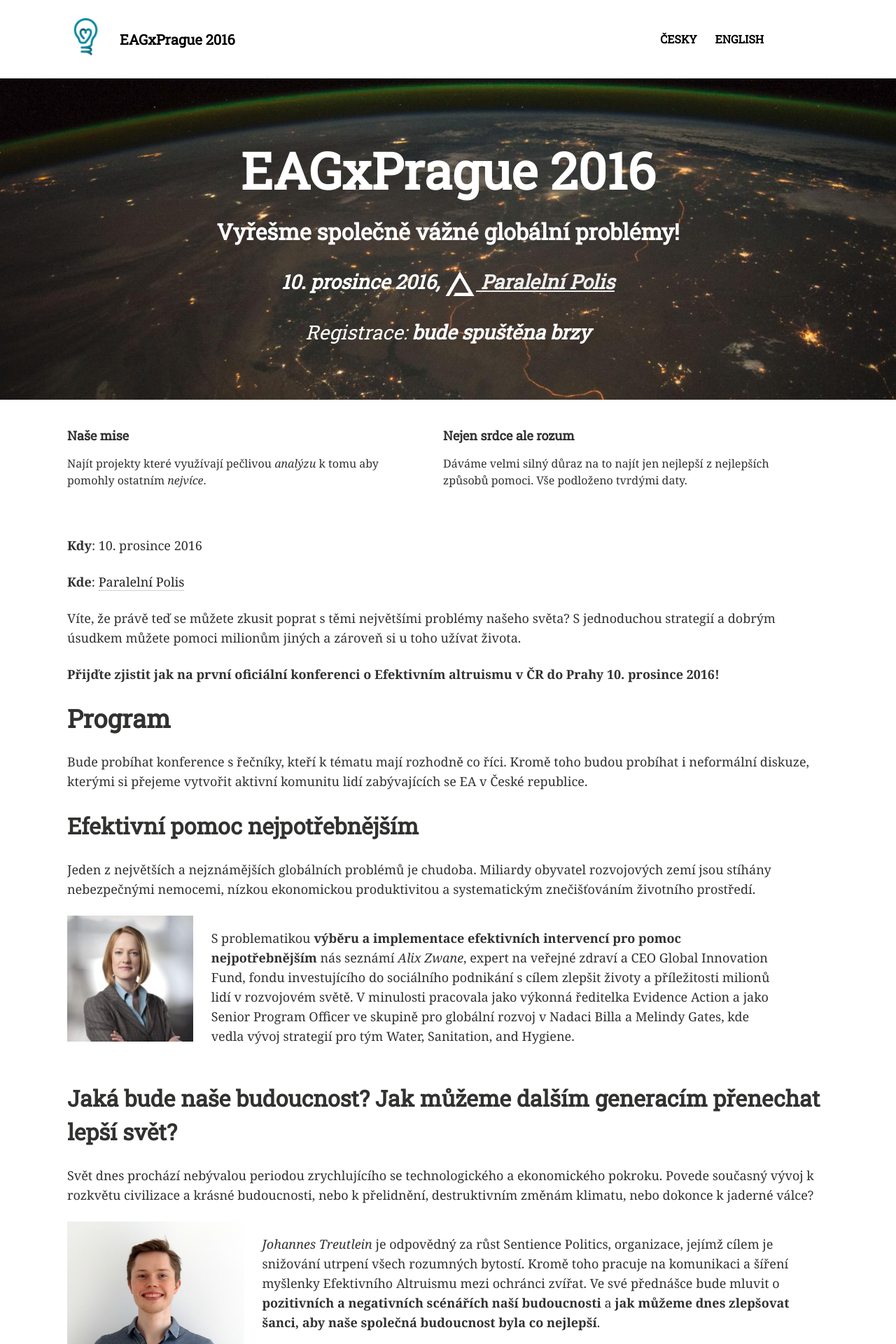
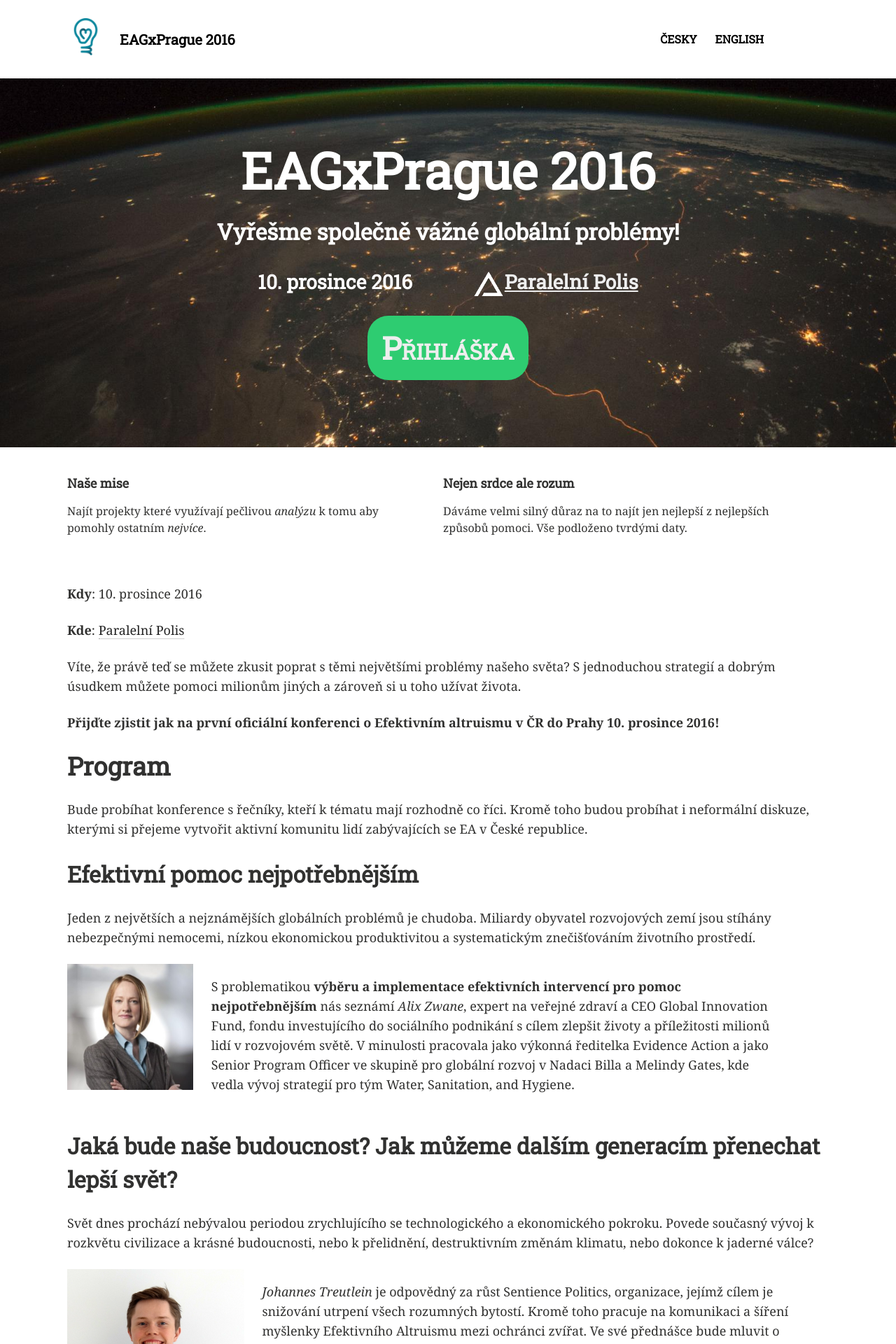
Before and after one commit to ea-czech-republic/eagxprague.org, a Jekyll site: the page built from index.md, in a window 1280 px wide. Shown: the top 1920 px of the page at 70% size. Built offline with Jekyll 4.4.1, drawn with Linux system fonts in a browser that asks for light colours.

Commit message:
Add registration button

```diff
--- a/_layouts/home.html
+++ b/_layouts/home.html
@@ -39,10 +39,15 @@
       <div class="wrap page-lead-content">
         <h1>EAGxPrague 2016</h1>
         <h2>Vyřešme společně vážné globální problémy!</h2>
-	<h3><i>10. prosince 2016, <a
-	   href="https://www.paralelnipolis.cz/"><img src="images/pp-white-75.png"> Paralelní Polis</a></i></h3>
+	<h3>10. prosince 2016<span style="display: inline-block; width: 80px;"></span> <a
+	   href="https://www.paralelnipolis.cz/"><img src="images/pp-white-75.png">Paralelní Polis</a></h3>
+
+	<h3><a class="btn btn-success" id="primary-reg-button"
+				href="#reg">Přihláška</a></h3>
+	<!--
 	<h3><i><span style="font-weight: normal;">Registrace:</span> bude
 			spuštěna brzy</i></h3>
+		-->
         <!-- <a href="http://efektivni-altruismus.cz/o-ea/" class="btn-inverse">Více informací</a> -->
       </div><!-- /.page-lead-content -->
     </div><!-- /.page-lead -->
--- a/css/main.scss
+++ b/css/main.scss
@@ -12,13 +12,6 @@
     width: 20%;
     height: auto;
 }
-
-/*.inner-wrap
-{
-
-    height: 50px
-}*/
-
 
 /*
  *
@@ -82,3 +75,11 @@
 	img { @include span-columns(3); }
 	p { @include span-columns(9); }
 }
+
+#primary-reg-button {
+	font-size: 1.6em;
+	/* TODO: font */
+	/* font-family: $base-font; */
+	border: 2px solid green;
+	font-variant: small-caps;
+}
```
